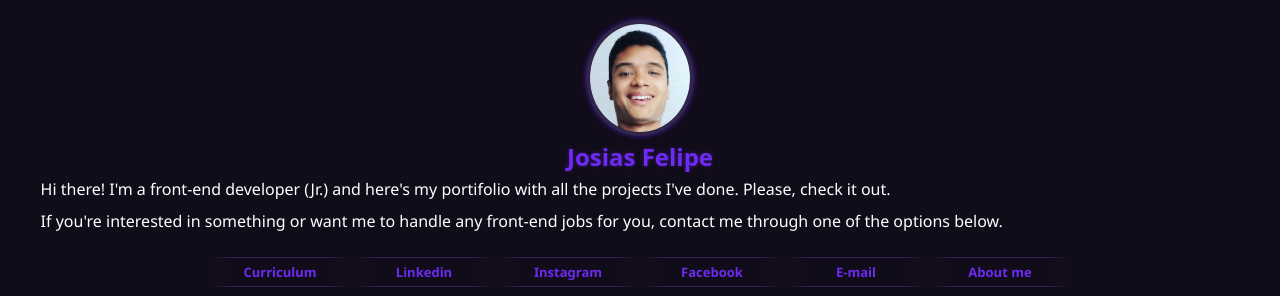
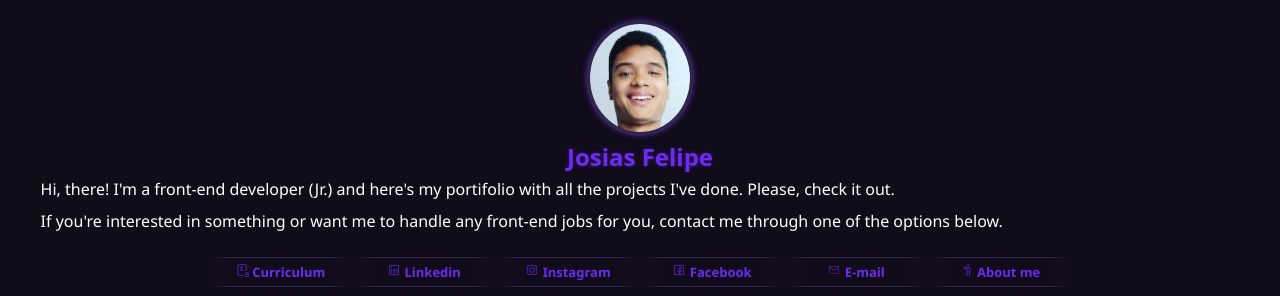
Before and after one commit to josiasfelipe/portifolio, a plain HTML site: page index.html in a window 1280 px wide. Shown: the top 296 px of the page. Drawn offline with Linux system fonts and the light colour scheme.

Commit message:
Added some icons for the links

```diff
--- a/index.html
+++ b/index.html
@@ -15,15 +15,15 @@
             <div id="presentation">
                 <img src="images/Opa-pp.jpg" alt="Josias Felipe" id="foto">
                 <h1>Josias Felipe</h1>
-                <p>Hi there! I'm a front-end developer (Jr.) and here's my portifolio with all the projects I've done. Please, check it out.</p>
+                <p>Hi, there! I'm a front-end developer (Jr.) and here's my portifolio with all the projects I've done. Please, check it out.</p>
                 <p>If you're interested in something or want me to handle any front-end jobs for you, contact me through one of the options below.</p>
                 <nav>
-                    <a href="#">Curriculum</a>
-                    <a href="https://www.linkedin.com/in/josias-felipe-220068190/" target="_blank">Linkedin</a>
-                    <a href="https://www.instagram.com/josiasfelipe.br/" target="_blank">Instagram</a>
-                    <a href="https://www.facebook.com/FelipeSouzaBR/" target="_blank">Facebook</a>
-                    <a href="#">E-mail</a>
-                    <a href="#">About me</a>
+                    <a href="#"> <img src="images/icons/icons8-analisar-o-currículo-24.png" alt="Curriculum icon" id="curriculum-icon" class="icon"> Curriculum</a>
+                    <a href="https://www.linkedin.com/in/josias-felipe-220068190/" target="_blank"> <img src="images/icons/icons8-linkedin-24.png" alt="Linkedin icon" id="linkedin-icon" class="icon"> Linkedin</a>
+                    <a href="https://www.instagram.com/josiasfelipe.br/" target="_blank"> <img src="images/icons/icons8-instagram-24.png" alt="Instagram icon" id="instagram-icon" class="icon"> Instagram</a>
+                    <a href="https://www.facebook.com/FelipeSouzaBR/" target="_blank"> <img src="images/icons/icons8-facebook-24.png" alt="Facebook icon" id="facebook-icon" class="icon"> Facebook</a>
+                    <a href="#"> <img src="images/icons/icons8-mensagem-24.png" alt="E-mail icon" id="email-icon" class="icon"> E-mail</a>
+                    <a href="#"> <img src="images/icons/icons8-pointing-at-self-24.png" alt="Self pointing icon" id="aboutme-icon" class="icon"> About me</a>
                 </nav>
             </div>
         </section>
--- a/style/mobile.css
+++ b/style/mobile.css
@@ -72,7 +72,10 @@ html, body {
 #presentation > nav > a:active {
     background-color: #451C99;
     color: #110C1A;
-    /* transition: transform 1s, border 0.3s; */
+}
+
+.icon {
+    height: 14px;
 }
 
 #projects {
```
Also changed, not shown: images/icons/icons8-analisar-o-currículo-24.png (added), images/icons/icons8-facebook-24.png (added), images/icons/icons8-instagram-24.png (added), images/icons/icons8-linkedin-24.png (added), images/icons/icons8-mensagem-24.png (added), images/icons/icons8-pointing-at-self-24.png (added).
